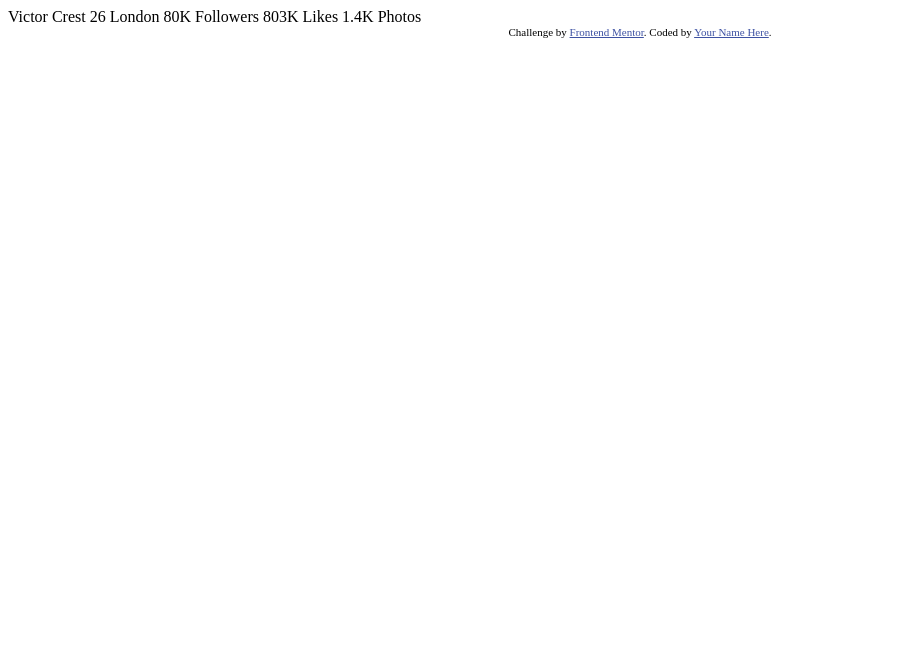
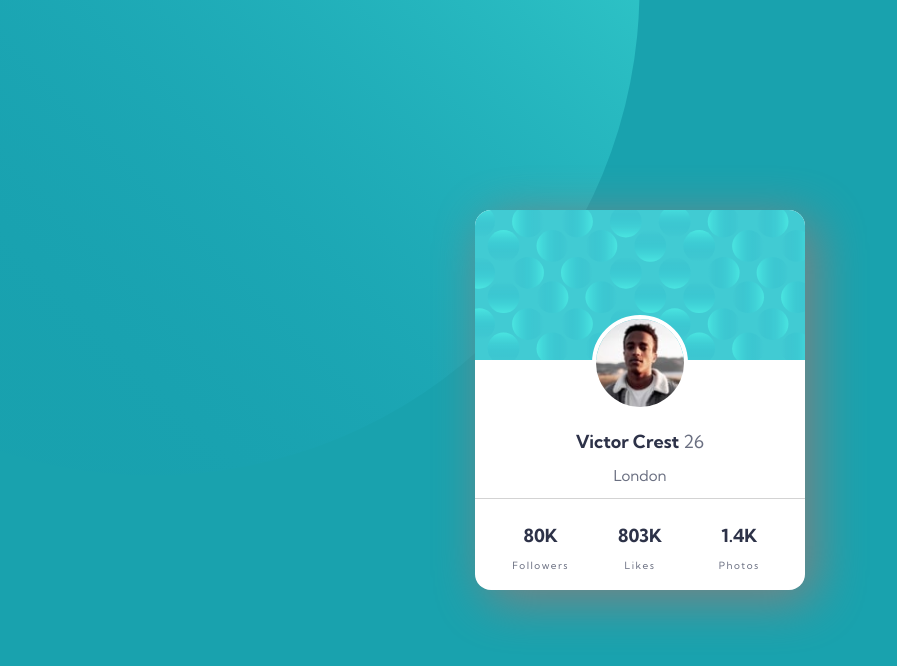
Before and after one commit to LXMRTN/profile-card-component-main-lxmrtn, a plain HTML site: page index.html in a window 1280 px wide. Shown: the whole page, without its empty margins (0-897 px from the left). Drawn offline with Linux system fonts and the light colour scheme.

Commit message:
Add files via upload

```diff
--- a/index.html
+++ b/index.html
@@ -4,7 +4,10 @@
   <meta charset="UTF-8">
   <meta name="viewport" content="width=device-width, initial-scale=1.0"> <!-- displays site properly based on user's device -->
 
+  <link rel="stylesheet" href="./style.css">
   <link rel="icon" type="image/png" sizes="32x32" href="./images/favicon-32x32.png">
+  <link rel="preconnect" href="https://fonts.gstatic.com">
+  <link href="https://fonts.googleapis.com/css2?family=Kumbh+Sans:wght@400;700&display=swap" rel="stylesheet">
 
   <title>Frontend Mentor | Profile card component</title>
 
@@ -15,21 +18,48 @@
   </style>
 </head>
 <body>
-  Victor Crest
-  26
-  London
+	<main>
+		<section>
+				<div class="card-pattern">
+					<!-- here goes the CSS background picture -->
+				</div>
 
-  80K
-  Followers
 
-  803K
-  Likes
+				<div class="user">
+				<div class="profile-picture">
+					<img src="./images/image-victor.jpg" alt"profile image of victor" width="96px" height="96px">
+				</div>
+					<h1 class="user-name">Victor Crest <span class="user-age">26</span></h1>
+					<p class="user-city">London</p>
+				</div>
+			</div>
+			<div class="stats-container">
+				<div class="followers">
+					<div class="followers-number">80K</div><br>
+					<div class="followers-text">Followers</div>
+				</div>
+				<div class="stats">
+					<div class="stats-number">803K</div><br>
+					<div class="stats-text">Likes</div>
+				</div>
+				<div class="pictures">
+					<div class="pictures-number">1.4K</div><br>
+					<div class="pictures-text">Photos</div>
+				</div>
+			</div>
+		</section>
 
-  1.4K
-  Photos
-  <div class="attribution">
-    Challenge by <a href="https://www.frontendmentor.io?ref=challenge" target="_blank">Frontend Mentor</a>.
-    Coded by <a href="#">Your Name Here</a>.
-  </div>
+			<div class="circle1">
+				<img src="./images/bg-pattern-top.svg" alt="design element (circle) in the top left corner of the screen">
+			</div>
+
+			<!-- <div class="circle2"> -->
+				<!-- <img src="./images/bg-pattern-bottom.svg" alt="design element (circle) in the bottom right corner of the screen"> -->
+			<!-- </div> -->
+
+		  <!-- <div class="attribution"> -->
+		<!-- Challenge by <a href="https://www.frontendmentor.io?ref=challenge" target="_blank">Frontend Mentor</a>.  -->
+		<!-- Coded by <a href="#">Your Name Here</a>. -->
+	</main>
 </body>
 </html>
```
